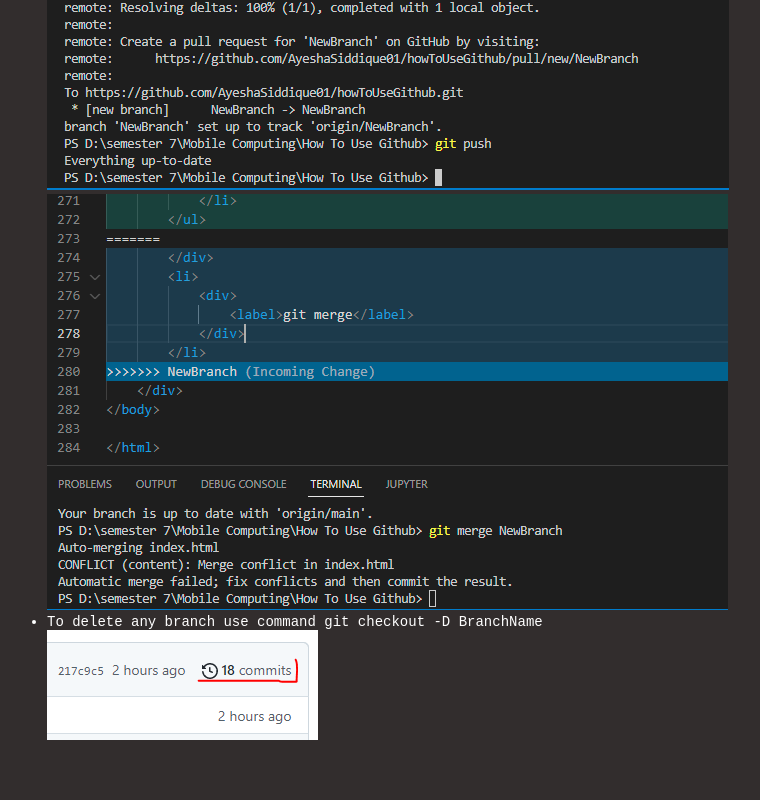
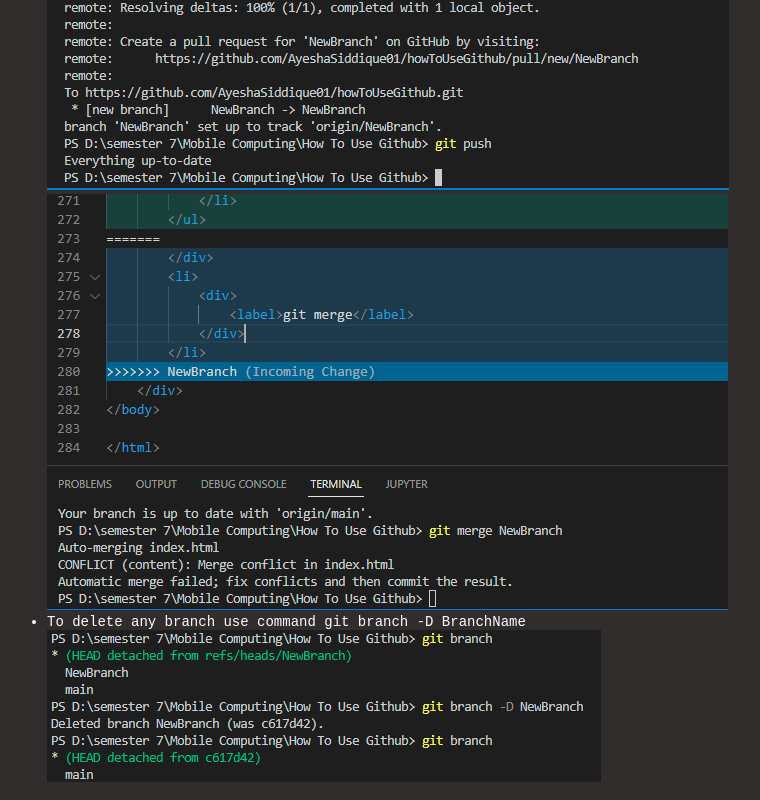
Before and after one commit to AyeshaSiddique01/howToUseGithub, a plain HTML site: page index.html in a window 1280 px wide. Shown: the part 8999-9799 px from the top of the page, without its empty margins (1-761 px from the left). Before the commit the page ends 9757 px from the top, so only its background shows below. Drawn offline with Linux system fonts and the light colour scheme.

Commit message:
Last Commit

```diff
--- a/index.html
+++ b/index.html
@@ -279,10 +279,10 @@
             </li>
             <li>
                 <div>
-                    <label>To delete any branch use command git checkout -D BranchName</label>
+                    <label>To delete any branch use command git branch -D BranchName</label>
                 </div>
                 <div>
-                    <img src="/images/commit-log1.PNG" alt="">
+                    <img src="/images/deleteBranch.PNG" alt="">
                 </div>
             </li>
         </ul>
```
Also changed, not shown: images/deleteBranch.PNG (added).
